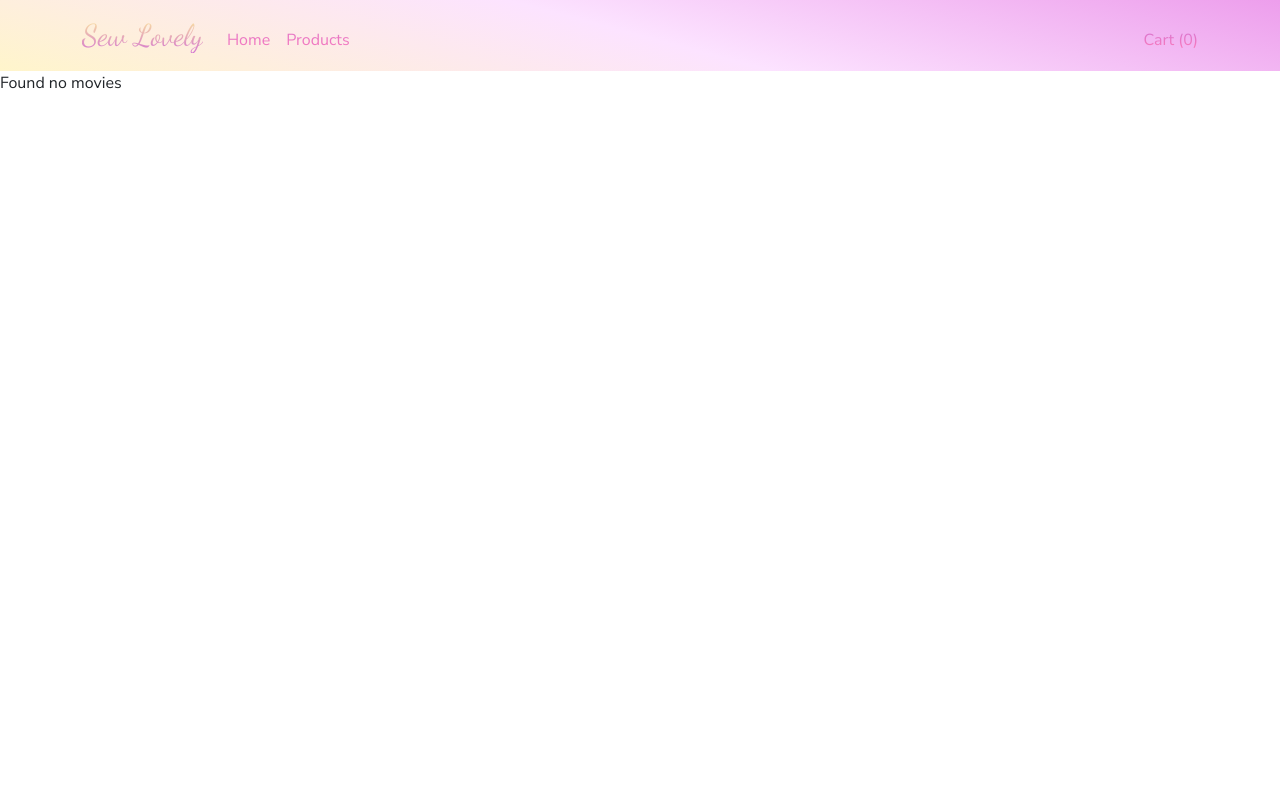
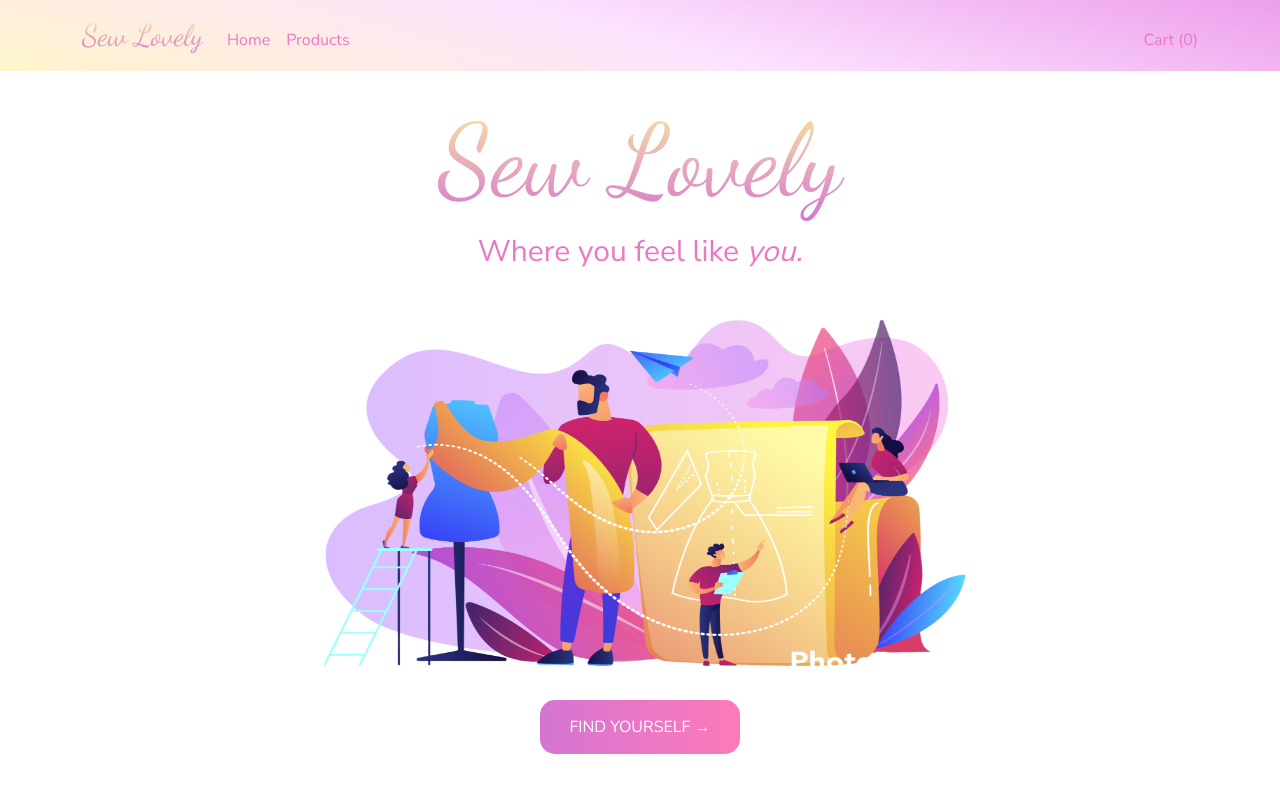
Before and after one commit to RhiHayes/sew-lovely, a React (Create React App) app: page /product/1 in a window 1280 px wide. Shown: the top 792 px of the page. Built offline with nearby package versions, Linux system fonts and the light colour scheme; no server answers.

Commit message:
Added hashrouter

```diff
--- a/src/App.js
+++ b/src/App.js
@@ -8,20 +8,21 @@
 import Checkout from './components/Cart/Checkout';
 
 import Navbar from './UI/HomeNavbar';
+import { HashRouter } from 'react-router-dom';
 
 function App() {
 
   return (
-    <>
+    <HashRouter basename="/">
    <Navbar />
     <Switch>
-        <Route exact path="/" component={Home} basename={process.env.PUBLIC_URL}/>
+        <Route exact path="/" component={Home}/>
         <Route exact path="/products" component={Products}/>
         <Route exact path="/product/:sku" component={ProductList}/>
         <Route exact path="/cart" component={Cart} />
         <Route exact path="/checkout" component={Checkout} />
     </Switch>
-     </>
+    </HashRouter>
   );
 }
 
```
Also changed, not shown: 8 other files (tests, documents, lock files or other folders).
